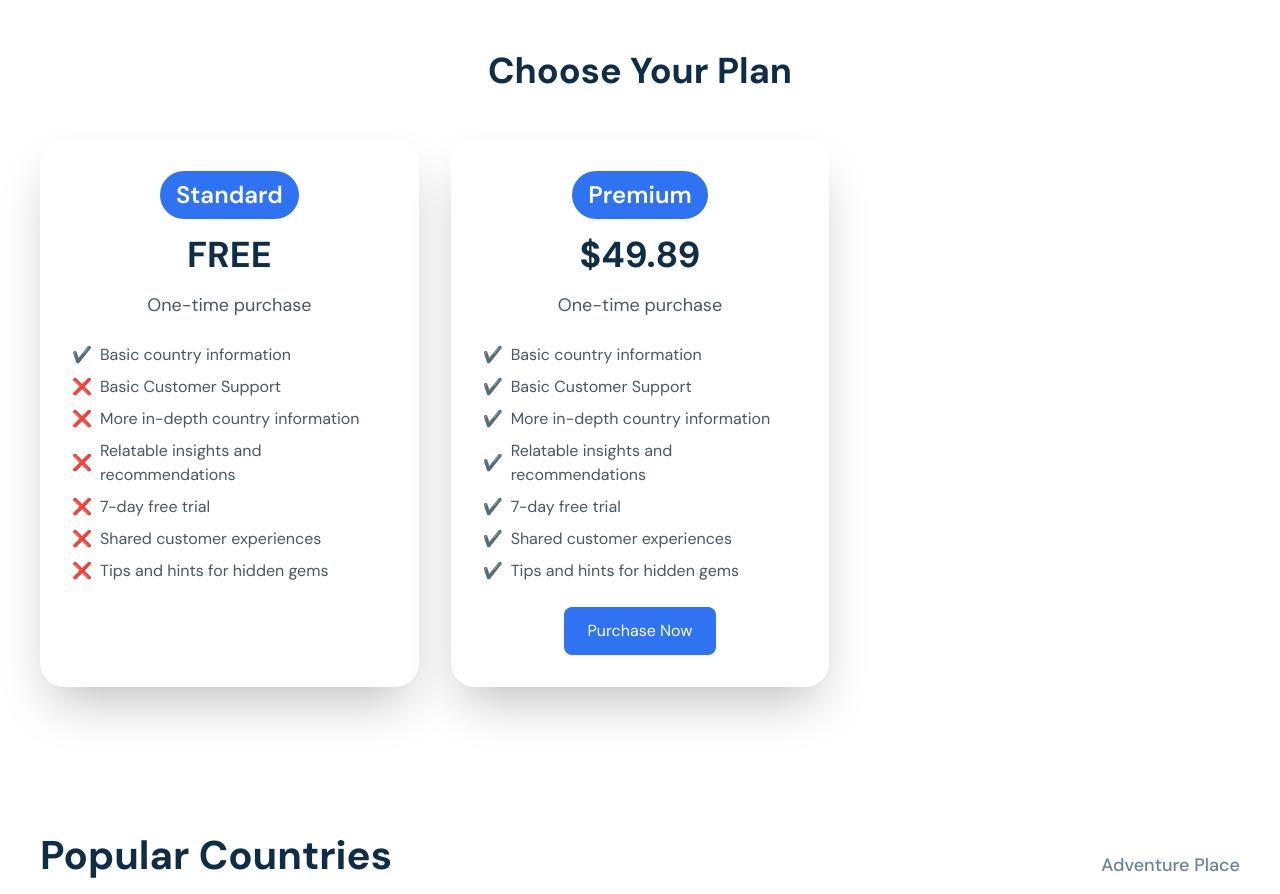
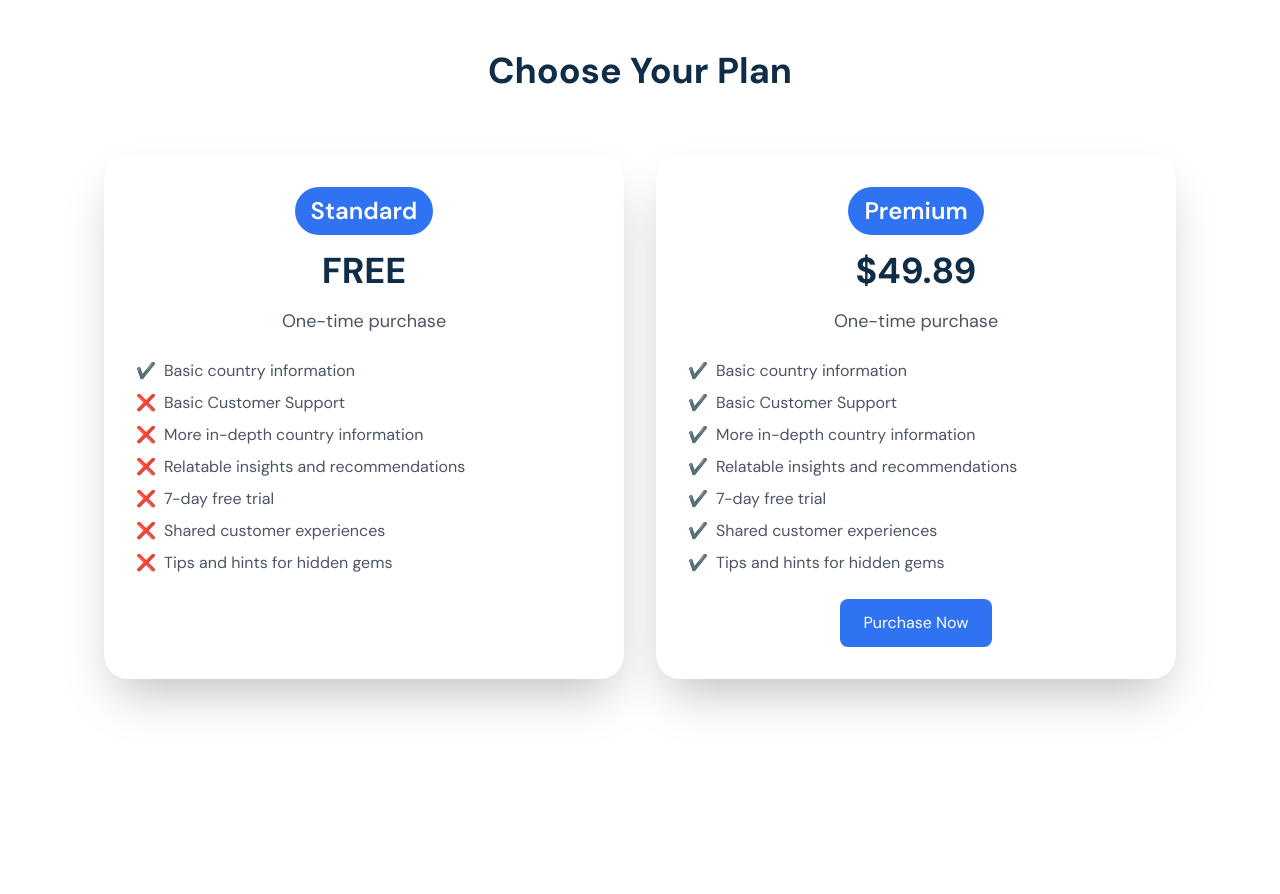
Before and after one commit to NSCC-ITC-Winter2025-WEBD3031-700-MCa/webd3031-project-culturalcompass, a Next.js app: page / in a window 1280 px wide. Shown: the part 1400-2294 px from the top of the page. Built offline with nearby package versions, Linux system fonts and the light colour scheme.

Commit message:
fix(index.tsx): Fixed Alignment On Features

```diff
--- a/src/components/Home/Features/index.tsx
+++ b/src/components/Home/Features/index.tsx
@@ -34,7 +34,7 @@
         </h2>
 
         {/* Pricing Plans Grid */}
-        <div className="grid grid-cols-1 md:grid-cols-3 gap-8">
+        <div className="grid grid-cols-1 md:grid-cols-2 gap-8 m-16">
           {plans.map((plan, index) => (
             <div key={index} className="bg-white dark:bg-darklight rounded-3xl shadow-2xl p-8 text-center">
               {/* Feature Name with Background */}
```
